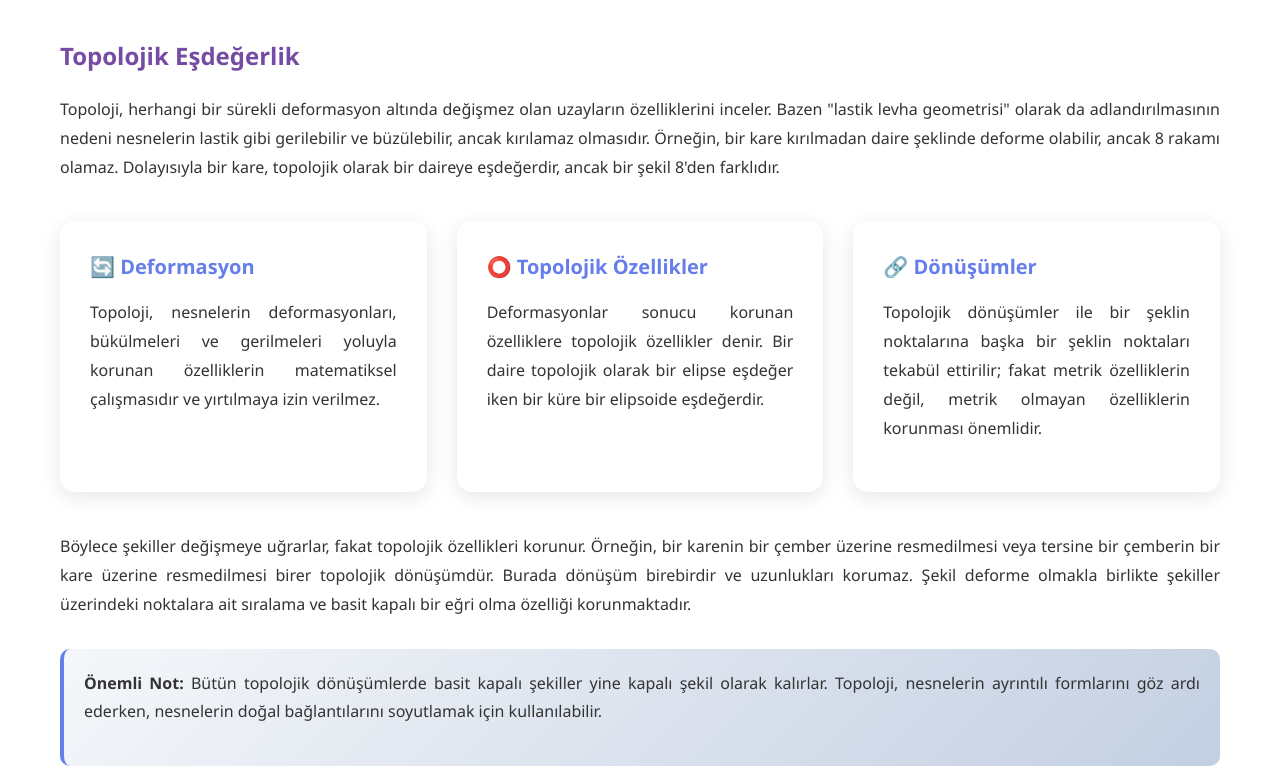
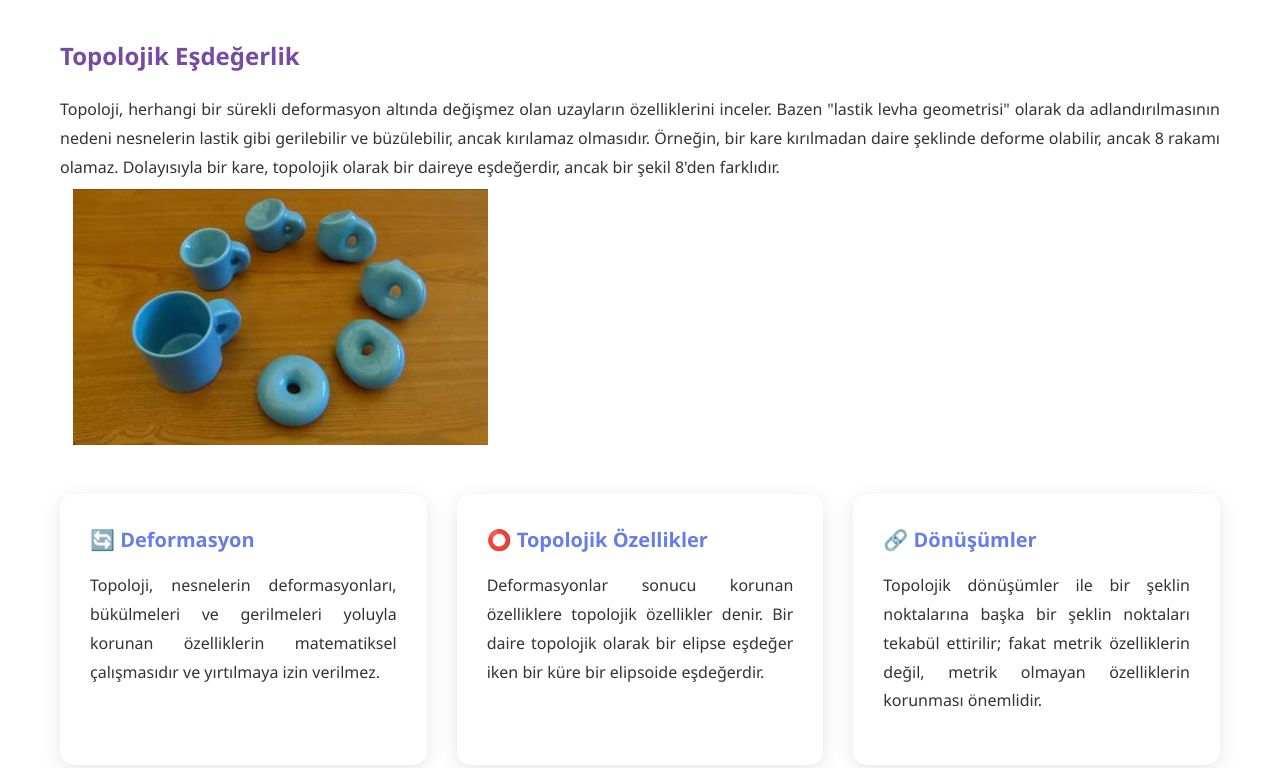
Before and after one commit to topoloji101/oyunlar, a plain HTML site: page index.html in a window 1280 px wide. Shown: the part 1139-1907 px from the top of the page. Drawn offline with Linux system fonts and the light colour scheme.

Commit message:
Add files via upload

```diff
--- a/index.html
+++ b/index.html
@@ -410,7 +410,8 @@
                 inceler. Bazen "lastik levha geometrisi" olarak da adlandırılmasının nedeni nesnelerin
                 lastik gibi gerilebilir ve büzülebilir, ancak kırılamaz olmasıdır. Örneğin, bir kare
                 kırılmadan daire şeklinde deforme olabilir, ancak 8 rakamı olamaz. Dolayısıyla bir kare,
-                topolojik olarak bir daireye eşdeğerdir, ancak bir şekil 8'den farklıdır.
+                topolojik olarak bir daireye eşdeğerdir, ancak bir şekil 8'den farklıdır.<br>
+                <img src="webresim/9.png" alt=""  style="width:437px;height: 264px;">
             </p>
 
             <div class="info-cards">
@@ -477,12 +478,13 @@
                 Örneğin, metrolarda durakları gösteren haritalar tamamen topolojik bir yaklaşımla çizilmiştir.
                 Çünkü söz konusu olan sadece durakların sıralanışıdır ve şemanın bu haliyle yolculara
                 verdiği bilgi hangi duraktan sonra hangisinin geldiğidir.
+
             </p>
-
             <p>
                 Metro haritalarında topoloji mantığıyla hazırlanmış gösterimde, duraklar arası mesafe,
                 birbirlerine göre doğrultuları, yönleri yani metrik bilgilerin tamamı ihmal edilmiş ve
-                metronun yol haritası topolojik bir dönüşüm geçirerek çok daha anlaşılır hale getirilmiştir.
+                metronun yol haritası topolojik bir dönüşüm geçirerek çok daha anlaşılır hale getirilmiştir.<br>
+                <img src="webresim/3.png" alt=""  style="max-width:50%;height: auto;">
             </p>
 
             <div class="highlight-box">
@@ -503,7 +505,8 @@
 
             <p>
                 DNA moleküllerinin bağlanma, kıvrılma, bükülme sayıları ile yüzey bağlanma ve döngü
-                sayılarının sürekli deformasyonlar altında diferansiyel topolojik değişmezlerdir.
+                sayılarının sürekli deformasyonlar altında diferansiyel topolojik değişmezlerdir.<br>
+                <img src="webresim/4.png" alt=""  style="max-width:50%;height: auto;">
             </p>
 
             <div class="info-cards">
@@ -626,6 +629,8 @@
             <p>
                 Bu makale sadece yedi köprüyü tek bir yolculukta geçmenin imkansız olduğunu göstermekle
                 kalmamış, aynı zamanda problemin modern notasyonla nasıl genelleştirilebileceğini göstermiştir.
+                <br>
+                <img src="webresim/8.png" alt=""  style="max-width:50%;height: auto;">
             </p>
 
             <h3>Topolojinin Alt Dalları</h3>
```
